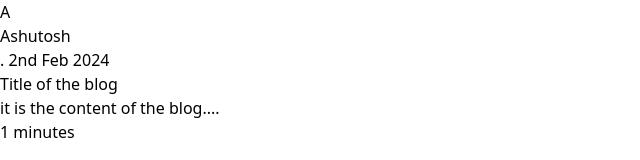
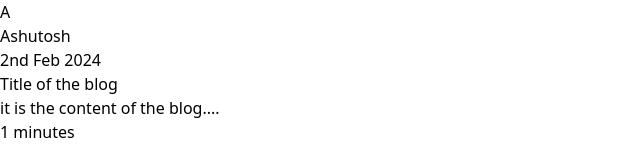
Before and after one commit to thecurioussailor/medium-blog, a React app in the folder frontend/: page /blogs in a window 1280 px wide. Shown: the top 160 px of the page, without its empty margins (0-640 px from the left). Built offline with nearby package versions, Linux system fonts and the light colour scheme; the HTML template or start-up script is replaced by a standard one.

Commit message:
deployment issue

```diff
--- a/frontend/src/components/BlogCard.tsx
+++ b/frontend/src/components/BlogCard.tsx
@@ -21,7 +21,7 @@ const BlogCard = ({
                 {authorName}
             </div>
             <div className="pl-2 font-thin">
-                 . {publishedDate}
+                {publishedDate}
             </div>
         </div>
         <div>
```
Also changed, not shown: frontend/vercel.json (added).
